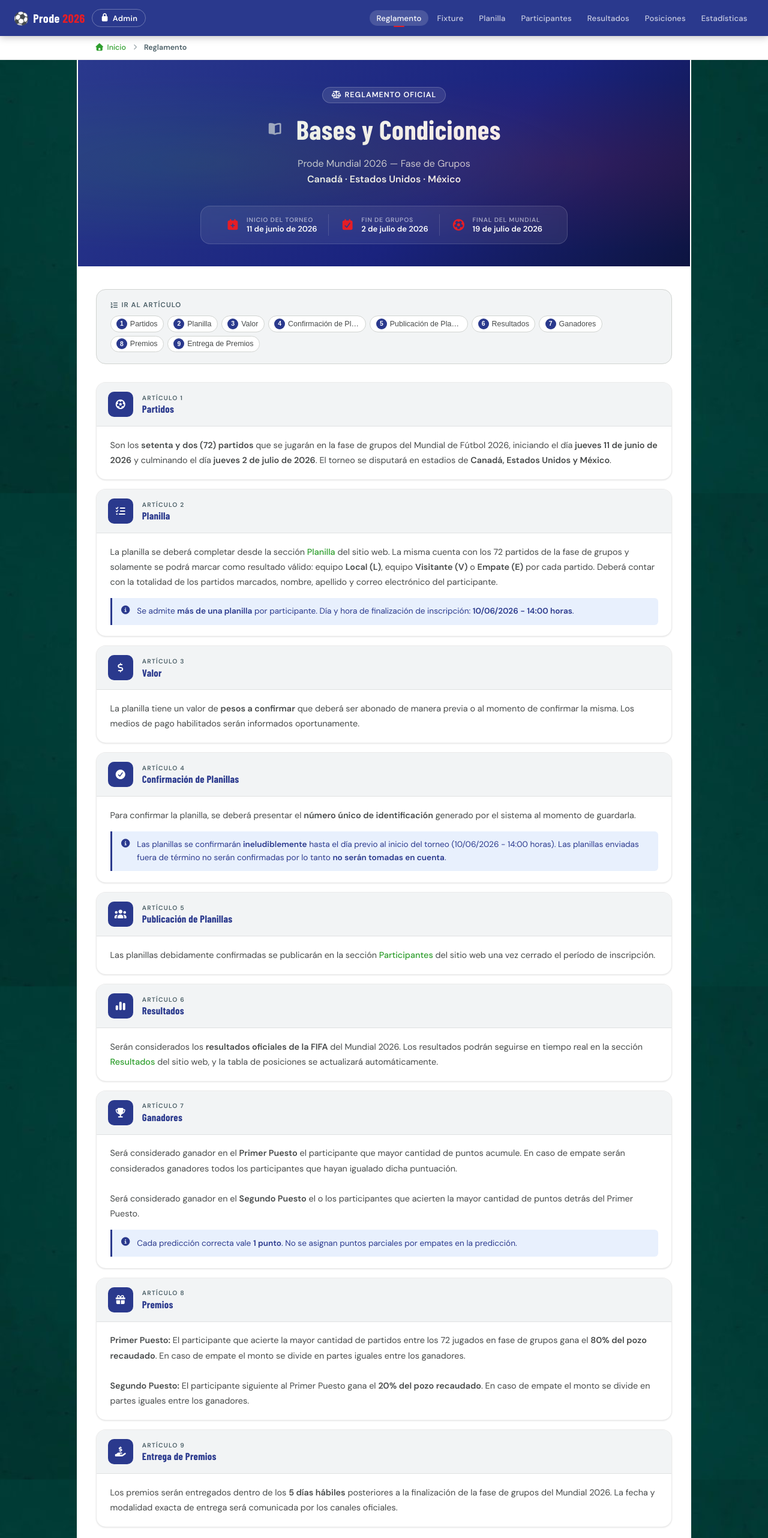
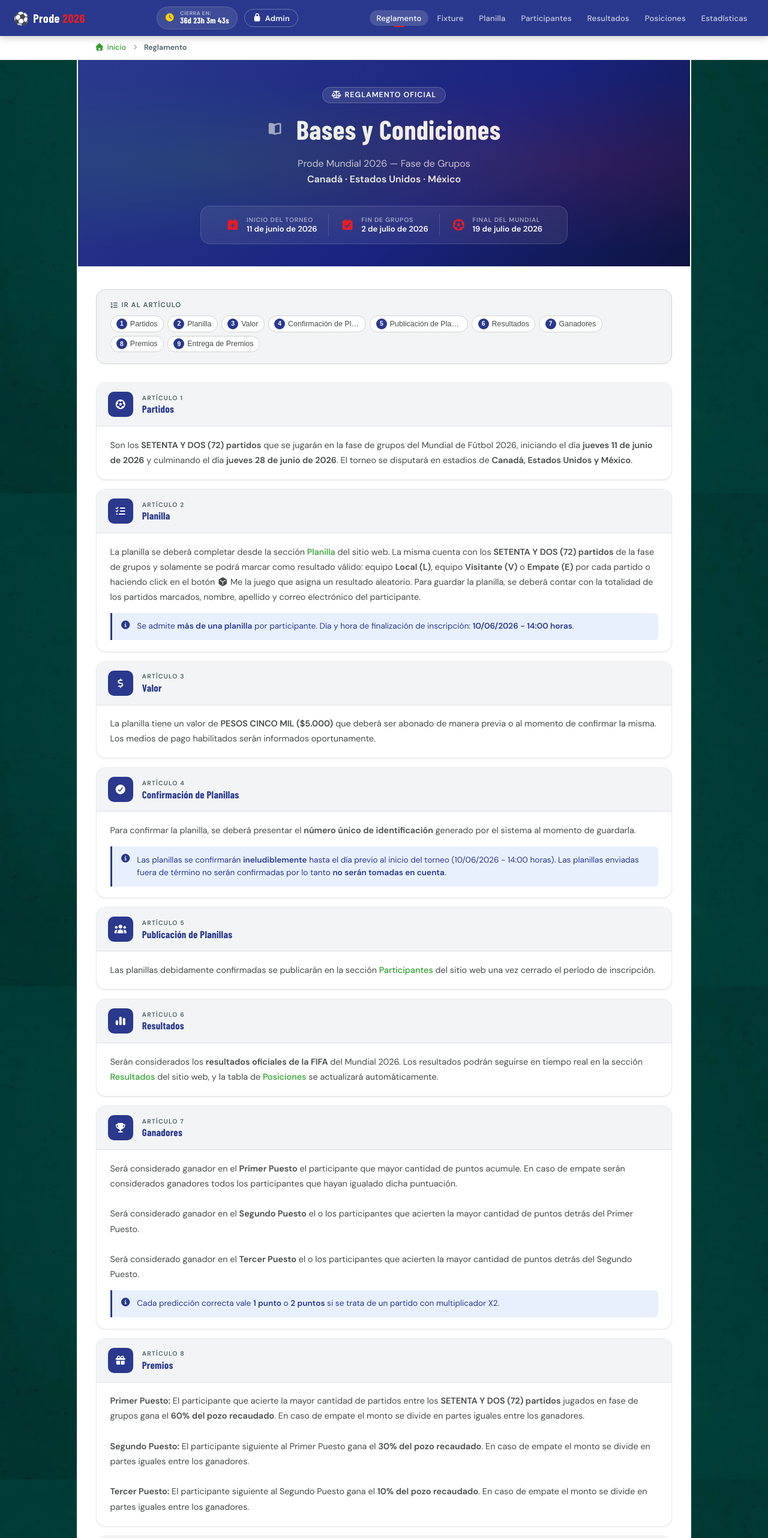
Before and after one commit to luckidetrenque/prode-mundial-2026, an Angular app in the folder frontend/: page /reglamento in a window 1280 px wide. Shown: the top 2564 px of the page at 60% size. Built offline with nearby package versions, Linux system fonts and the light colour scheme.

Commit message:
Temporizador y ajustes en Reglamento

```diff
--- a/frontend/src/app/app.html
+++ b/frontend/src/app/app.html
@@ -7,6 +7,14 @@
       <span class="brand-icon" aria-hidden="true">⚽</span>
       <span class="brand-text">Prode <strong>2026</strong></span>
     </a>
+  </div>
+
+  <div class="countdown-nav" [class.expirado]="tiempoExpirado()" title="Tiempo restante para cargar y confirmar planillas">
+    <i class="fas fa-clock" aria-hidden="true"></i>
+    <div class="countdown-content">
+      <span class="countdown-label">Cierra en:</span>
+      <span class="countdown-timer">{{ countdownText() }}</span>
+    </div>
   </div>
 
   <a routerLink="/admin" class="btn-admin" aria-label="Acceso al panel de administración">
@@ -32,7 +40,11 @@
       <a routerLink="/fixture" routerLinkActive="activo" (click)="cerrarMenu()">Fixture</a>
     </li>
     <li role="listitem">
-      <a routerLink="/planilla" routerLinkActive="activo" (click)="cerrarMenu()">Planilla</a>
+      @if (!tiempoExpirado()) {
+        <a routerLink="/planilla" routerLinkActive="activo" (click)="cerrarMenu()">Planilla</a>
+      } @else {
+        <span class="nav-link-disabled" title="El plazo de carga ha finalizado">Planilla</span>
+      }
     </li>
     <li role="listitem">
       <a routerLink="/participantes" routerLinkActive="activo" (click)="cerrarMenu()">Participantes</a>
--- a/frontend/src/app/app.ts
+++ b/frontend/src/app/app.ts
@@ -41,6 +41,11 @@ export class App {
 
   /** Signal para la cantidad de planillas pendientes */
   pendientesCount = signal(0);
+
+  /** Countdown signals */
+  countdownText = signal('');
+  tiempoExpirado = signal(false);
+  private deadline = new Date('2026-06-10T14:00:00-03:00');
 
   /** Breadcrumb signals */
   breadcrumbRootLabel = signal<string | null>(null);
@@ -103,6 +108,30 @@ export class App {
     ).subscribe(count => {
       this.pendientesCount.set(count);
     });
+
+    /**
+     * Timer para el countdown (se actualiza cada segundo)
+     */
+    timer(0, 1000).pipe(
+      takeUntilDestroyed()
+    ).subscribe(() => {
+      const ahora = new Date();
+      const diff = this.deadline.getTime() - ahora.getTime();
+
+      if (diff <= 0) {
+        this.countdownText.set('¡Tiempo agotado!');
+        this.tiempoExpirado.set(true);
+        return;
+      }
+
+      const dias = Math.floor(diff / (1000 * 60 * 60 * 24));
+      const horas = Math.floor((diff % (1000 * 60 * 60 * 24)) / (1000 * 60 * 60));
+      const minutos = Math.floor((diff % (1000 * 60 * 60)) / (1000 * 60));
+      const segundos = Math.floor((diff % (1000 * 60)) / 1000);
+
+      this.countdownText.set(`${dias}d ${horas}h ${minutos}m ${segundos}s`);
+      this.tiempoExpirado.set(false);
+    });
   }
 
   /** Controla si el menú mobile está abierto */
--- a/frontend/src/app/features/planilla/planilla.component.css
+++ b/frontend/src/app/features/planilla/planilla.component.css
@@ -73,6 +73,7 @@
   border-bottom: 1px solid var(--clr-border);
   transition: background 0.15s;
   cursor: default;
+  position: relative;
 }
 
 .partido-row:last-child { border-bottom: none; }
@@ -94,8 +95,8 @@
 
 .multi-badge {
   position: absolute;
-  left: -2px;
-  top: -2px;
+  left: 26px;
+  top: 12px;
   background: #ffc107;
   color: #856404;
   font-size: 0.58rem;
@@ -114,6 +115,15 @@
   font-size: 0.65rem;
   color: #d4a017; /* Oro un poco más oscuro para el rayo */
   filter: drop-shadow(0 0 1px rgba(0,0,0,0.1));
+}
+
+.progreso-nota {
+  font-size: 0.72rem;
+  color: var(--clr-text-muted);
+  margin-top: 0.4em;
+  display: flex;
+  align-items: center;
+  gap: 0.35em;
 }
 
 /* Número de partido */
--- a/frontend/src/app/features/reglamento/reglamento.component.ts
+++ b/frontend/src/app/features/reglamento/reglamento.component.ts
@@ -473,6 +473,44 @@ interface ArticuloReglamento {
       border-radius: 20px;
     }
 
+.btn-auto {
+  display: inline-flex;
+  align-items: center;
+  gap: 0.4em;
+  padding: 0.4em 0.9em;
+  border: 1.5px solid var(--clr-border-strong);
+  border-radius: 20px;
+  background: var(--clr-surface);
+  color: var(--clr-text);
+  font-size: 0.78rem;
+  font-weight: 500;
+  text-decoration: none;
+  transition: var(--transition);
+  cursor: pointer;
+  user-select: none;
+}
+
+.btn-auto:hover,
+.btn-auto:focus-visible {
+  border-color: var(--clr-primary);
+  color: var(--clr-primary);
+  background: rgba(46,158,45,0.05);
+  outline: none;
+}
+
+.btn-auto i {
+  font-size: 0.9rem;
+  color: var(--clr-primary);
+  flex-shrink: 0;
+}
+
+.btn-auto span {
+  font-family: var(--font-display);
+  letter-spacing: 0.3px;
+  font-weight: 600;
+}
+
+
     /* ── Responsive ──────────────────────────────────────────────────────── */
     @media (max-width: 768px) {
       .reglamento-hero {
@@ -521,10 +559,10 @@ export class ReglamentoComponent {
       numero: 1,
       titulo: 'Partidos',
       icono: 'fa-futbol',
-      contenido: `Son los <strong>setenta y dos (72) partidos</strong> que se jugarán en la fase de grupos
+      contenido: `Son los <strong>SETENTA Y DOS (72) partidos</strong> que se jugarán en la fase de grupos
         del Mundial de Fútbol 2026, iniciando el día
         <strong>jueves 11 de junio de 2026</strong> y culminando el día
-        <strong>jueves 2 de julio de 2026</strong>.
+        <strong>jueves 28 de junio de 2026</strong>.
         El torneo se disputará en estadios de <strong>Canadá, Estados Unidos y México</strong>.`
     },
     {
@@ -533,10 +571,15 @@ export class ReglamentoComponent {
       icono: 'fa-list-check',
       contenido: `La planilla se deberá completar desde la sección
         <a href="/planilla" title="Cargar planilla">Planilla</a> del sitio web.
-        La misma cuenta con los 72 partidos de la fase de grupos y solamente se podrá marcar
+        La misma cuenta con los <strong>SETENTA Y DOS (72) partidos</strong> de la fase de grupos y solamente se podrá marcar
         como resultado válido: equipo <strong>Local (L)</strong>, equipo <strong>Visitante (V)</strong>
-        o <strong>Empate (E)</strong> por cada partido.
-        Deberá contar con la totalidad de los partidos marcados, nombre, apellido y correo electrónico
+        o <strong>Empate (E)</strong> por cada partido o haciendo click en el botón
+      <button type="button" class="btn-auto" (click)="autocompletar()" aria-label="Completar automáticamente">
+        <i class="fas fa-dice-d6" aria-hidden="true"></i>
+        <span>Me la juego</span>
+      </button>
+        que asigna un resultado aleatorio.
+        Para guardar la planilla, se deberá contar con la totalidad de los partidos marcados, nombre, apellido y correo electrónico
         del participante.`,
       destacado: `Se admite <strong>más de una planilla</strong> por participante. Día y hora de finalización de inscripción: <strong>10/06/2026 - 14:00 horas</strong>.`
     },
@@ -544,7 +587,7 @@ export class ReglamentoComponent {
       numero: 3,
       titulo: 'Valor',
       icono: 'fa-dollar-sign',
-      contenido: `La planilla tiene un valor de <strong>pesos a confirmar</strong> que deberá ser
+      contenido: `La planilla tiene un valor de <strong>PESOS CINCO MIL ($5.000)</strong> que deberá ser
         abonado de manera previa o al momento de confirmar la misma.
         Los medios de pago habilitados serán informados oportunamente.`
     },
@@ -572,7 +615,7 @@ export class ReglamentoComponent {
       contenido: `Serán considerados los <strong>resultados oficiales de la FIFA</strong> del
         Mundial 2026. Los resultados podrán seguirse en tiempo real en la sección
         <a href="/resultados" title="Resultados">Resultados</a> del sitio web,
-        y la tabla de posiciones se actualizará automáticamente.`
+        y la tabla de <a href="/posiciones" title="Posiciones">Posiciones</a> se actualizará automáticamente.`
     },
     {
       numero: 7,
@@ -582,20 +625,24 @@ export class ReglamentoComponent {
         que mayor cantidad de puntos acumule. En caso de empate serán considerados ganadores
         todos los participantes que hayan igualado dicha puntuación.<br><br>
         Será considerado ganador en el <strong>Segundo Puesto</strong> el o los participantes
-        que acierten la mayor cantidad de puntos detrás del Primer Puesto.`,
-      destacado: `Cada predicción correcta vale <strong>1 punto</strong>.
-        No se asignan puntos parciales por empates en la predicción.`
+        que acierten la mayor cantidad de puntos detrás del Primer Puesto.<br><br>
+        Será considerado ganador en el <strong>Tercer Puesto</strong> el o los participantes
+        que acierten la mayor cantidad de puntos detrás del Segundo Puesto.`,
+      destacado: `Cada predicción correcta vale <strong>1 punto</strong> o <strong>2 puntos</strong> si se trata de un partido con multiplicador X2.`
     },
     {
       numero: 8,
       titulo: 'Premios',
       icono: 'fa-gift',
       contenido: `<strong>Primer Puesto:</strong> El participante que acierte la mayor cantidad
-        de partidos entre los 72 jugados en fase de grupos gana el
-        <strong>80% del pozo recaudado</strong>. En caso de empate el monto se divide
+        de partidos entre los <strong>SETENTA Y DOS (72) partidos</strong> jugados en fase de grupos gana el
+        <strong>60% del pozo recaudado</strong>. En caso de empate el monto se divide
         en partes iguales entre los ganadores.<br><br>
         <strong>Segundo Puesto:</strong> El participante siguiente al Primer Puesto gana el
-        <strong>20% del pozo recaudado</strong>. En caso de empate el monto se divide
+        <strong>30% del pozo recaudado</strong>. En caso de empate el monto se divide
+        en partes iguales entre los ganadores.<br><br>
+        <strong>Tercer Puesto:</strong> El participante siguiente al Segundo Puesto gana el
+        <strong>10% del pozo recaudado</strong>. En caso de empate el monto se divide
         en partes iguales entre los ganadores.`
     },
     {
--- a/frontend/src/styles.css
+++ b/frontend/src/styles.css
@@ -247,6 +247,72 @@ h2 i { color: var(--clr-primary-light); font-size: 1.3rem; }
   border-color: rgba(255,255,255,0.6);
   color: white;
   outline: none;
+}
+
+/* ── Countdown Navbar ────────────────────────────────────────────────────── */
+.countdown-nav {
+  display: flex;
+  align-items: center;
+  gap: 0.6em;
+  padding: 0.35em 0.85em;
+  background: rgba(255, 255, 255, 0.1);
+  border-radius: 20px;
+  border: 1px solid rgba(255, 255, 255, 0.15);
+  color: white;
+  margin-left: auto; /* Empuja hacia la derecha */
+}
+
+.countdown-nav i {
+  color: var(--clr-gold);
+  font-size: 0.85rem;
+  animation: pulse-clock 2s infinite;
+}
+
+.countdown-content {
+  display: flex;
+  flex-direction: column;
+  line-height: 1.1;
+}
+
+.countdown-label {
+  font-size: 0.55rem;
+  text-transform: uppercase;
+  letter-spacing: 0.5px;
+  color: rgba(255, 255, 255, 0.6);
+  font-weight: 700;
+}
+
+.countdown-timer {
+  font-family: var(--font-display);
+  font-size: 0.85rem;
+  font-weight: 700;
+  letter-spacing: 0.3px;
+}
+
+.countdown-nav.expirado {
+  background: rgba(230, 29, 37, 0.2);
+  border-color: rgba(230, 29, 37, 0.4);
+}
+
+.countdown-nav.expirado i,
+.countdown-nav.expirado .countdown-timer {
+  color: #ff9a9e;
+}
+
+@keyframes pulse-clock {
+  0% { opacity: 1; }
+  50% { opacity: 0.6; }
+  100% { opacity: 1; }
+}
+
+/* Link deshabilitado */
+.nav-link-disabled {
+  display: inline-block;
+  padding: 0.35em 0.9em;
+  color: rgba(255, 255, 255, 0.3) !important;
+  font-size: 0.82rem;
+  font-weight: 500;
+  cursor: not-allowed;
 }
 
 /* ── MEJORA 5: Hamburger button (solo mobile) ────────────────────────────── */
@@ -545,9 +611,15 @@ input[type="radio"] {
   }
 
   .navbar-brand { flex: 1; }
+  .btn-admin { margin-left: 0; order: 2; }
 
-  /* El botón admin va junto a la marca en la primera fila */
-  .btn-admin { margin-left: 0; order: 2; }
+  .countdown-nav {
+    order: 5;
+    width: 100%;
+    margin: 0.5em 0;
+    justify-content: center;
+    background: rgba(0,0,0,0.15);
+  }
 
   /* Botón hamburguesa visible en mobile */
   .navbar-toggle {
```
Also changed, not shown: frontend/src/app/features/planilla/planilla.component.html (+11 -5 lines), frontend/src/app/features/posiciones/posiciones.component.ts (+5 -5 lines).
